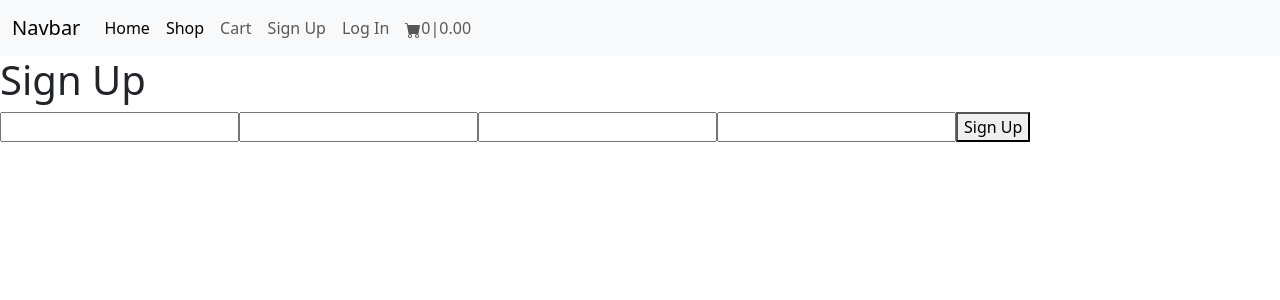
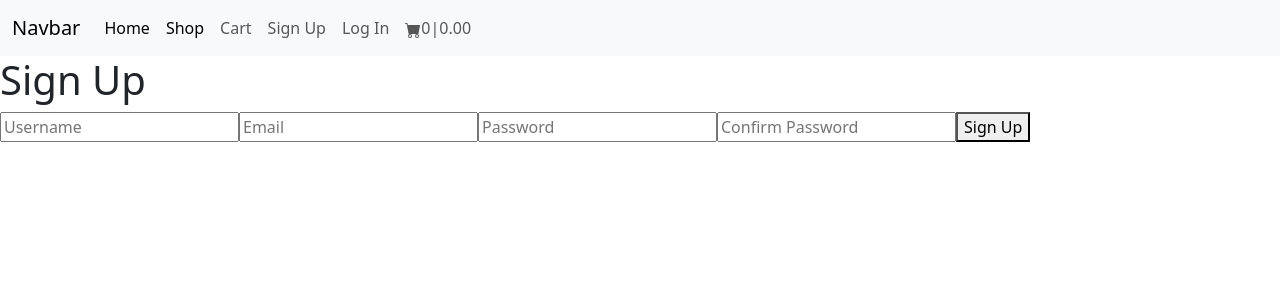
Before and after one commit to devcodus/react_eshop, a React (Create React App) app: page /signup in a window 1280 px wide. Shown: the top 300 px of the page. Built offline with nearby package versions, Linux system fonts and the light colour scheme.

Commit message:
added placeholder to sign up form

```diff
--- a/src/views/SignUp.js
+++ b/src/views/SignUp.js
@@ -47,10 +47,10 @@ export default function SignUp() {
         <div>
             <h1>Sign Up</h1>
             <form onSubmit={handleSubmit}>
-                <input name='username' />
-                <input name='email' />
-                <input name='password' type='password'/>
-                <input name='confirmPassword' type='password'/>
+                <input name='username' placeholder='Username' />
+                <input name='email' placeholder='Email'/>
+                <input name='password' type='password' placeholder='Password'/>
+                <input name='confirmPassword' type='password' placeholder='Confirm Password'/>
                 <button type='submit'>Sign Up</button>
 
 
```
